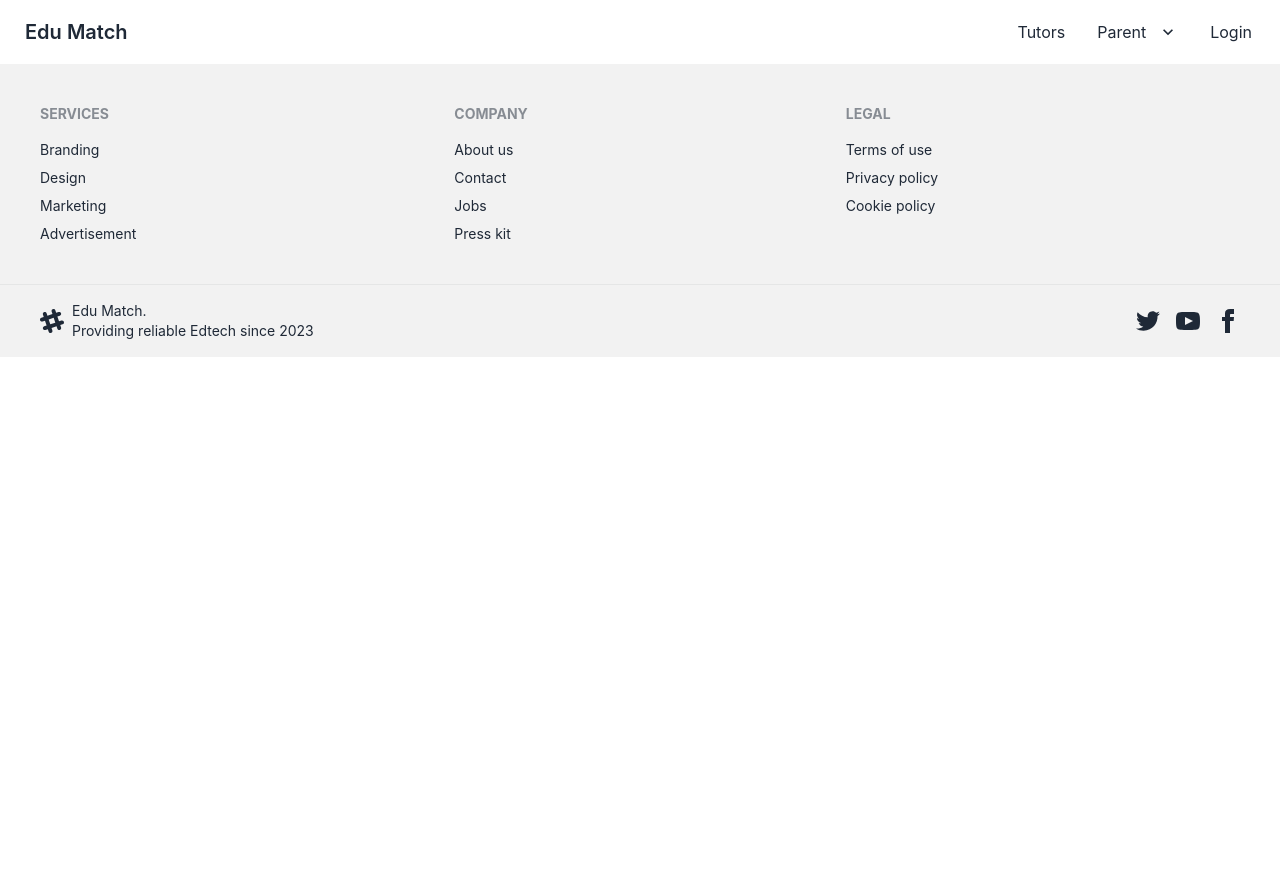
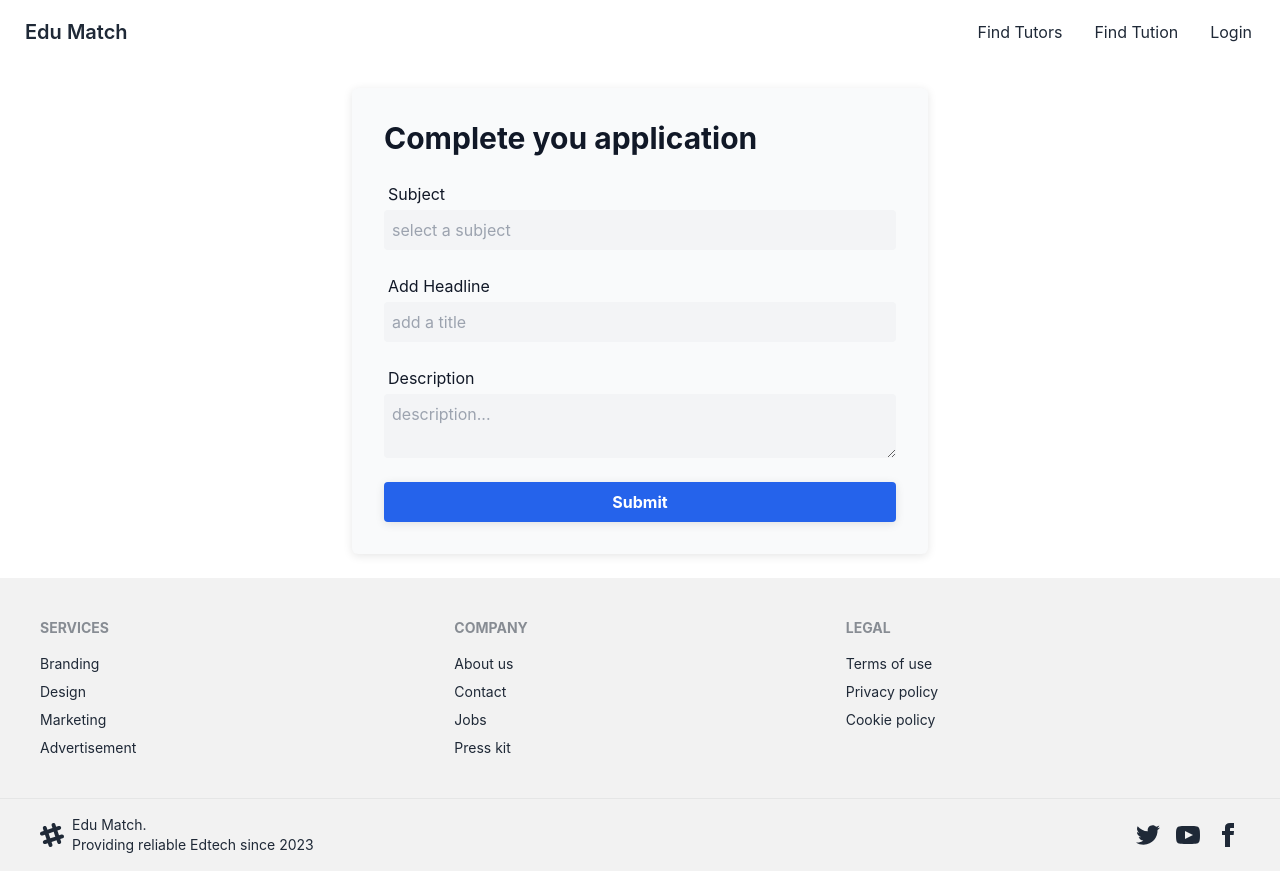
Before and after one commit to JahidHasanPintu/edumatch-client-side, a React (Create React App) app: page /create-proposal in a window 1280 px wide. Before the commit the page ends 800 px from the top, so only its background shows below. Built offline with nearby package versions, Linux system fonts and the light colour scheme; no server answers; the HTML template or start-up script is replaced by a standard one.

Commit message:
proposal form added

```diff
--- a/src/App.js
+++ b/src/App.js
@@ -11,6 +11,7 @@ import Footer from './Components/Shared/Footer/Footer';
 import Tutors from './Components/Tutors/Tutors';
 import RequireAuth from './Components/RequireAuth/RequireAuth';
 import Account from './Components/Account/Account';
+import PostProposal from './Components/PostProposal/PostProposal';
 
 function App() {
   return (
@@ -21,6 +22,7 @@ function App() {
 
         <Route path="/" element={<Home/>}></Route>
         <Route path="/tutors" element={<Tutors/>}></Route>
+        <Route path="/create-proposal" element={<PostProposal/>}></Route>
         <Route path="login" element={<Login/>}></Route>
         <Route path="/register" element={<Register/>}></Route>
         <Route path="/account" element={<RequireAuth>
--- a/src/Components/Navbar.jsx
+++ b/src/Components/Navbar.jsx
@@ -13,16 +13,9 @@ const Navbar = () => {
         </div>
         <div className="flex-none">
           <ul className="menu menu-horizontal px-1">
-            <li><Link to="/tutors">Tutors</Link></li>
-            <li tabIndex={0}>
-              <a>
-                Parent
-                <svg className="fill-current" xmlns="http://www.w3.org/2000/svg" width="20" height="20" viewBox="0 0 24 24"><path d="M7.41,8.58L12,13.17L16.59,8.58L18,10L12,16L6,10L7.41,8.58Z" /></svg>
-              </a>
-              <ul className="p-2 bg-base-100">
-                <li><a>Submenu 1</a></li>
-                <li><a>Submenu 2</a></li>
-              </ul>
+            <li><Link to="/tutors">Find Tutors</Link></li>
+            <li  tabIndex={0}>
+              <Link to="/create-proposal"> Find Tution</Link>
             </li>
             {user ? (
               <>
--- /dev/null
+++ b/src/Components/PostProposal/PostProposal.jsx
@@ -0,0 +1,31 @@
+import React from 'react';
+
+const PostProposal = () => {
+    return (
+        <div>
+           <section className="p-6 text-gray-900">
+	<form novalidate="" className="container w-full max-w-xl p-8 mx-auto space-y-6 rounded-md shadow bg-gray-50 ng-untouched ng-pristine ng-valid">
+		<h2 className="w-full text-3xl font-bold leading-tight"> Complete you application
+        </h2>
+		<div>
+			<label for="name" className="block mb-1 ml-1">Subject</label>
+			<input id="name" type="text" placeholder="select a subject" required="" className="block w-full p-2 rounded focus:outline-none focus:ring focus:ring-opacity-25 focus:ring-violet-400 bg-gray-100" />
+		</div>
+		<div>
+			<label for="headline" className="block mb-1 ml-1">Add Headline</label>
+			<input id="headline" type="text" placeholder="add a title" required="" className="block w-full p-2 rounded focus:outline-none focus:ring focus:ring-opacity-25 focus:ring-violet-400 bg-gray-100" />
+		</div>
+		<div>
+			<label for="description" className="block mb-1 ml-1">Description</label>
+			<textarea id="description" type="text" placeholder="description..." className="block w-full p-2 rounded autoexpand focus:outline-none focus:ring focus:ring-opacity-25 focus:ring-violet-400 bg-gray-100"></textarea>
+		</div>
+		<div>
+			<button type="submit" className="w-full px-4 py-2 font-bold rounded shadow focus:outline-none focus:ring  focus:ring-opacity-50 bg-blue-600 focus:ring-violet-400 hover:-blue-800 text-white">Submit </button>
+		</div>
+	</form>
+</section>
+        </div>
+    );
+};
+
+export default PostProposal;
```
Also changed, not shown: firebase.json (added), 1 other file (tests, documents, lock files or other folders).
